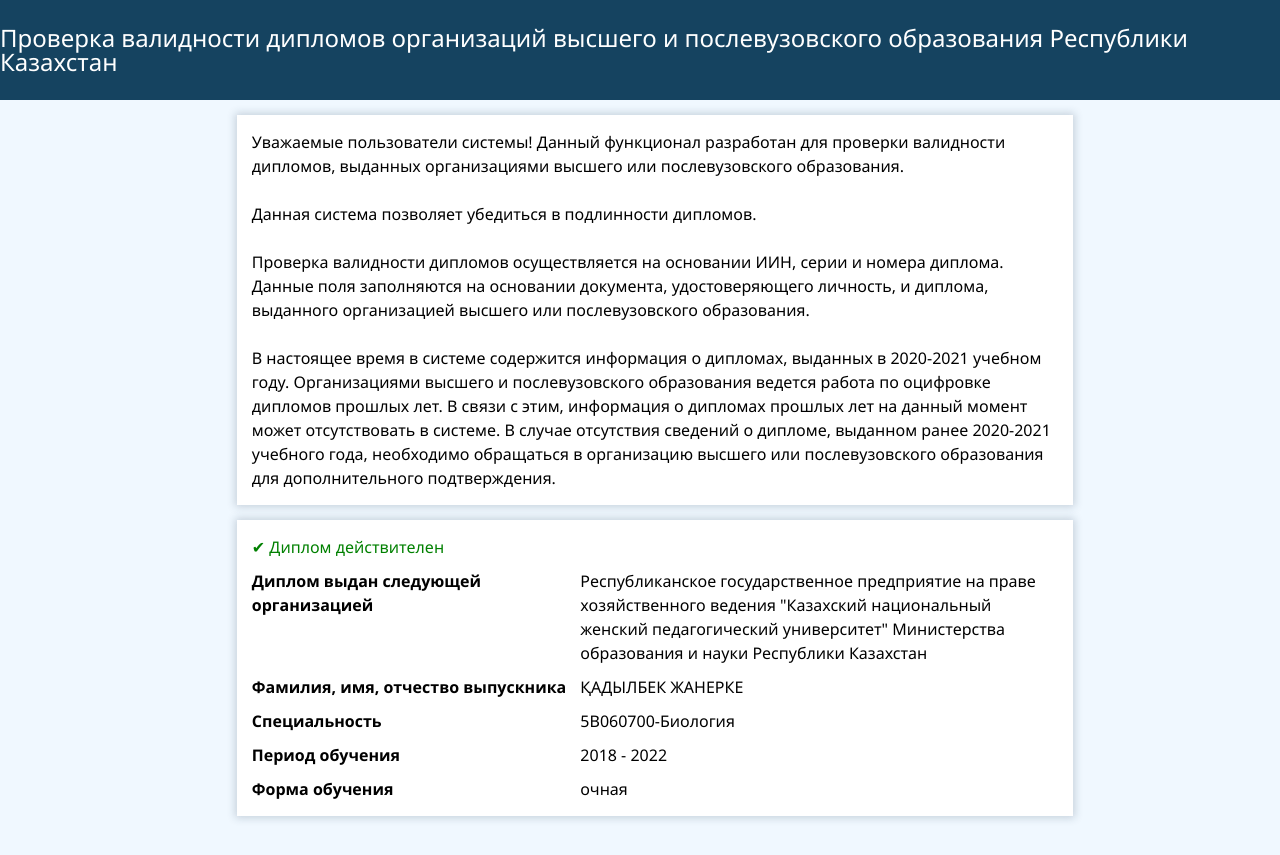
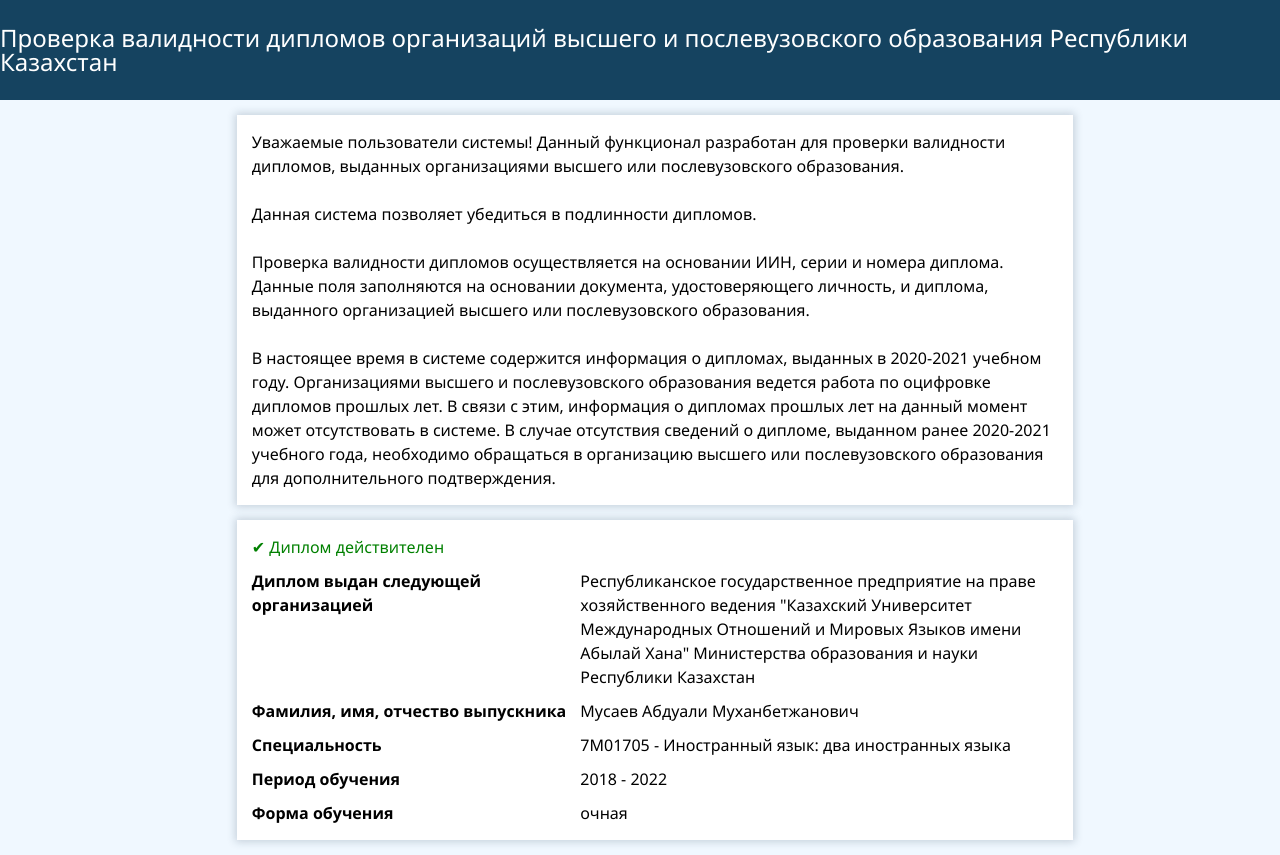
Before and after one commit to kzCertificateTest/11174577-01705, a plain HTML site: page index.html in a window 1280 px wide. Before the commit the page ends 831 px from the top, so only its background shows below. Drawn offline with Linux system fonts and the light colour scheme.

Commit message:
Update index.html

```diff
--- a/index.html
+++ b/index.html
@@ -27,13 +27,13 @@
                 <div class="result__content">
                     <p style="font-weight: bold;">Диплом выдан следующей организацией</p>
                     <!-- редакт -->
-                    <p>Республиканское государственное предприятие на праве хозяйственного ведения "Казахский национальный женский педагогический университет" Министерства образования и науки Республики Казахстан</p>
+                    <p>Республиканское государственное предприятие на праве хозяйственного ведения "Казахский Университет Международных Отношений и Мировых Языков имени Абылай Хана" Министерства образования и науки Республики Казахстан</p>
                     <p style="font-weight: bold;">Фамилия, имя, отчество выпускника</p>
                     <!-- редакт -->
-                    <p>ҚАДЫЛБЕК ЖАНЕРКЕ</p>
+                    <p>Мусаев Абдуали Муханбетжанович</p>
                     <p style="font-weight: bold;">Специальность</p>
                     <!-- редакт -->
-                    <p>5В060700-Биология</p>
+                    <p>7М01705 - Иностранный язык: два иностранных языка</p>
                     <p style="font-weight: bold;">Период обучения</p>
                     <!-- редакт -->
                     <p>2018 - 2022</p>
```
